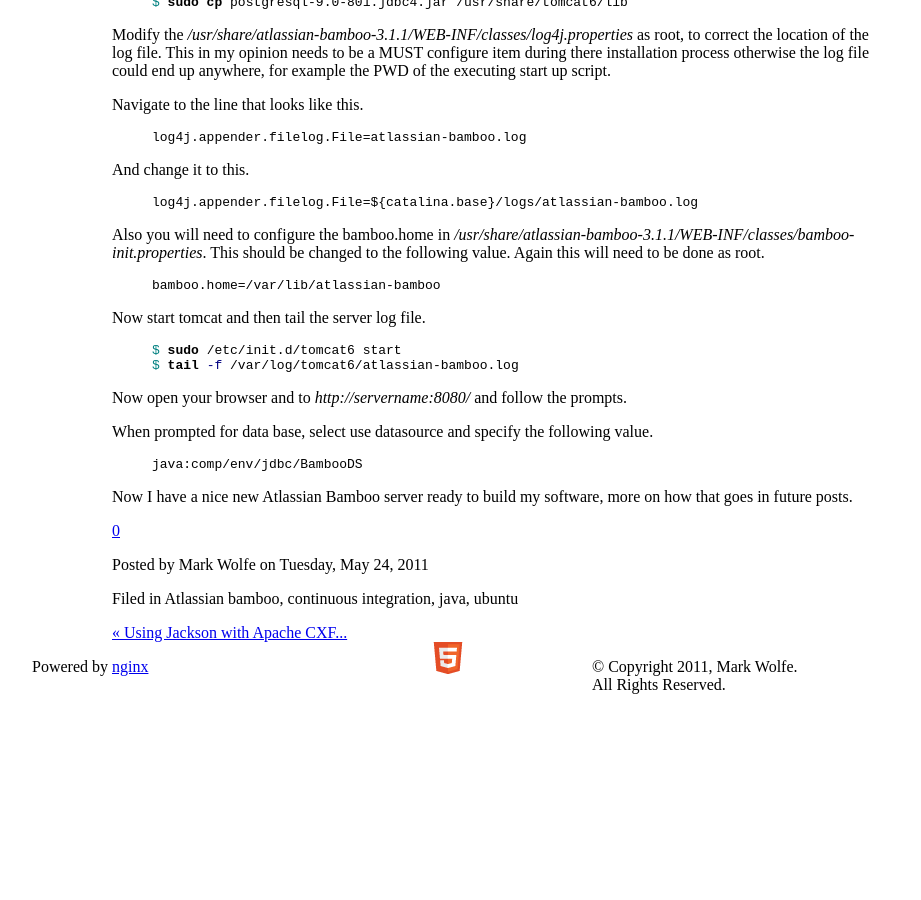
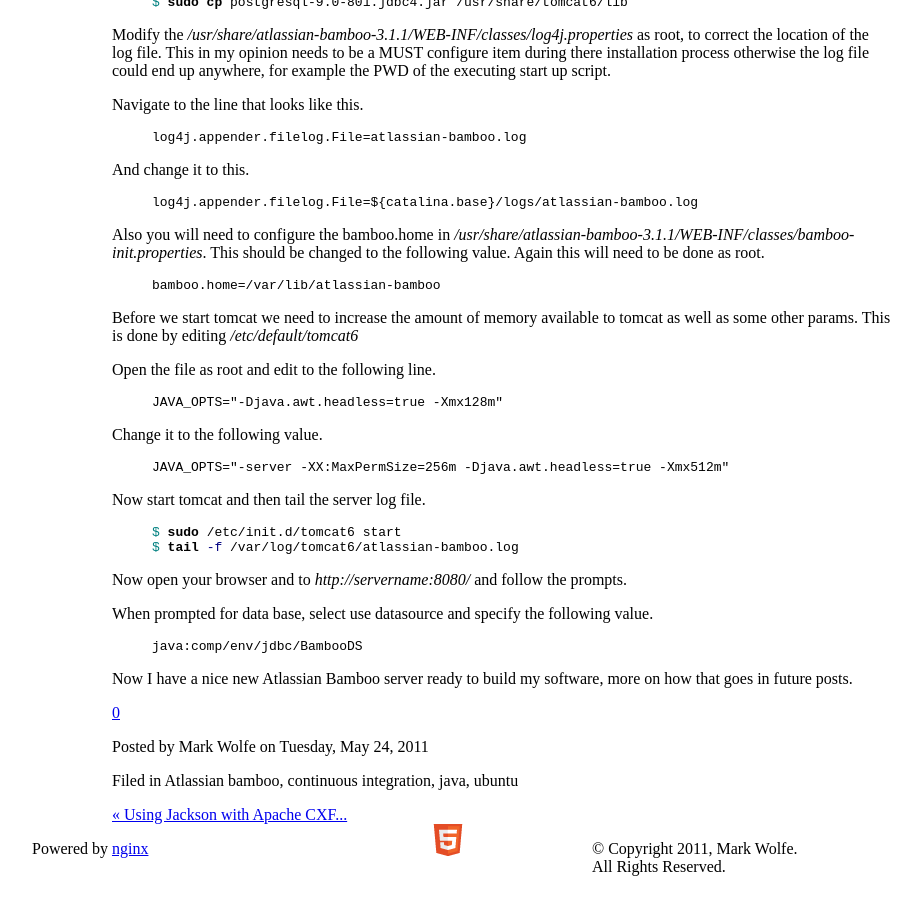
Before and after one commit to wolfeidau/wolfeidau_site, a Jekyll site: the page built from _posts/2011-05-24-howto-build-server-with-bamboo-and-ubuntu.md, in a window 1280 px wide and 900 px high, scrolled down 1910 px. Shown: the whole window, without its empty margins (138-1059 px from the left). Built offline with Jekyll 4.4.1, drawn with Linux system fonts in a browser that asks for light colours; some web fonts are replaced; comment, search, counter and statistics services are not loaded; before the commit the page ends 2628 px from its top, so only the background shows below that.

Commit message:
Small correction to howto on bamboo

```diff
--- a/_posts/2011-05-24-howto-build-server-with-bamboo-and-ubuntu.md
+++ b/_posts/2011-05-24-howto-build-server-with-bamboo-and-ubuntu.md
@@ -126,6 +126,18 @@
 bamboo.home=/var/lib/atlassian-bamboo
 {% endhighlight %}
 
+Before we start tomcat we need to increase the amount of memory available to tomcat as well as some other params. This is done by editing _/etc/default/tomcat6_
+
+Open the file as root and edit to the following line.
+{% highlight text %}
+JAVA_OPTS="-Djava.awt.headless=true -Xmx128m"
+{% endhighlight %}
+
+Change it to the following value.
+{% highlight text %}
+JAVA_OPTS="-server -XX:MaxPermSize=256m -Djava.awt.headless=true -Xmx512m"
+{% endhighlight %}
+
 Now start tomcat and then tail the server log file.
 {% highlight bash %}
 $ sudo /etc/init.d/tomcat6 start
```
